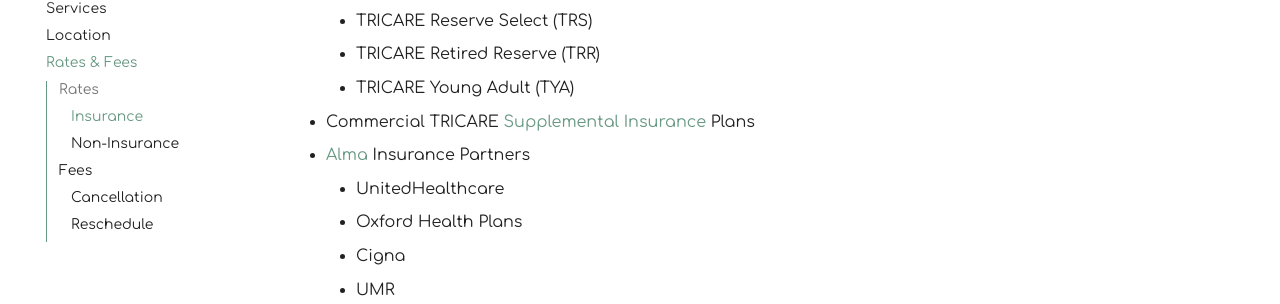
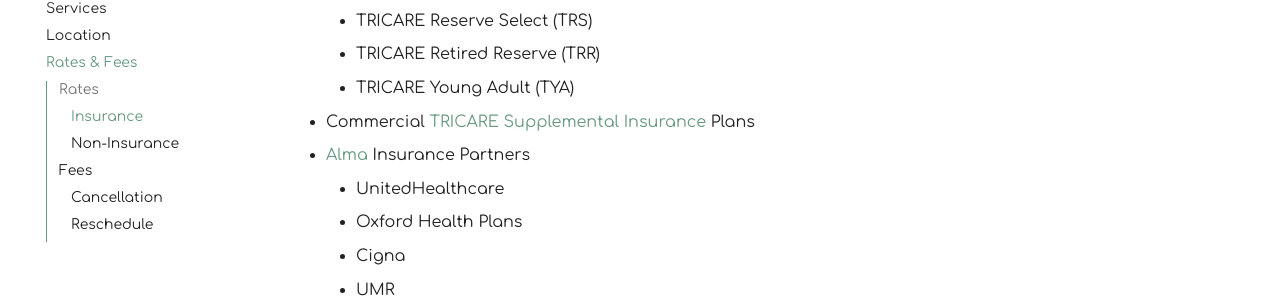
Before and after one commit to motm-therapy/website, an MkDocs documentation site: the page built from docs/rates.md, in a window 1280 px wide and 900 px high, scrolled down 851 px. Shown: the part 147-451 px from the top of the window. Built offline with MkDocs 1.6.1 and Material for MkDocs 9.7.7, drawn with Linux system fonts in a browser that asks for light colours; plug-ins that fetch from the network failed and are left out.

```diff
--- a/docs/rates.md
+++ b/docs/rates.md
@@ -31,7 +31,7 @@ Insurances we accept at this time:
     - TRICARE Reserve Select (TRS)
     - TRICARE Retired Reserve (TRR)
     - TRICARE Young Adult (TYA)
-- Commercial TRICARE [Supplemental Insurance](https://www.tricare.mil/Plans/OHI/SuppInsurance) Plans
+- Commercial [TRICARE Supplemental Insurance](https://www.tricare.mil/Plans/OHI/SuppInsurance) Plans
 - [Alma](https://motmtherapy.com/alma) Insurance Partners
     - UnitedHealthcare
     - Oxford Health Plans
```
